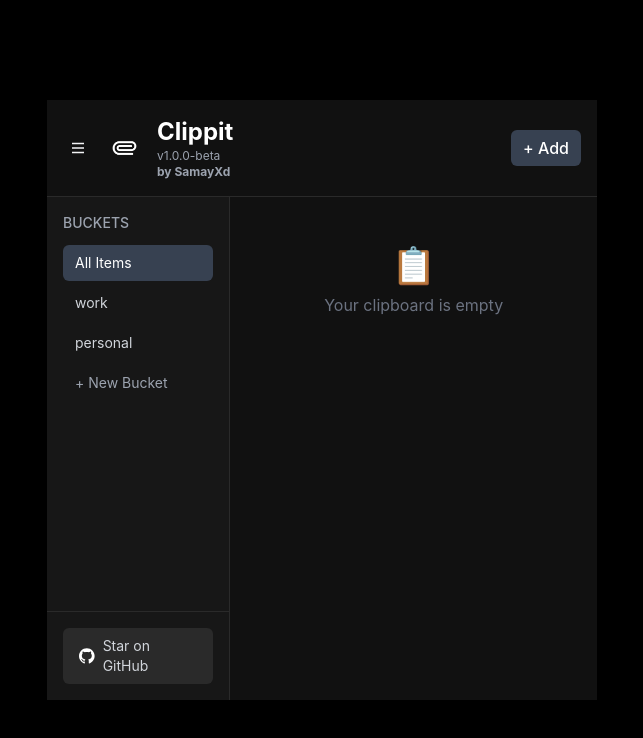
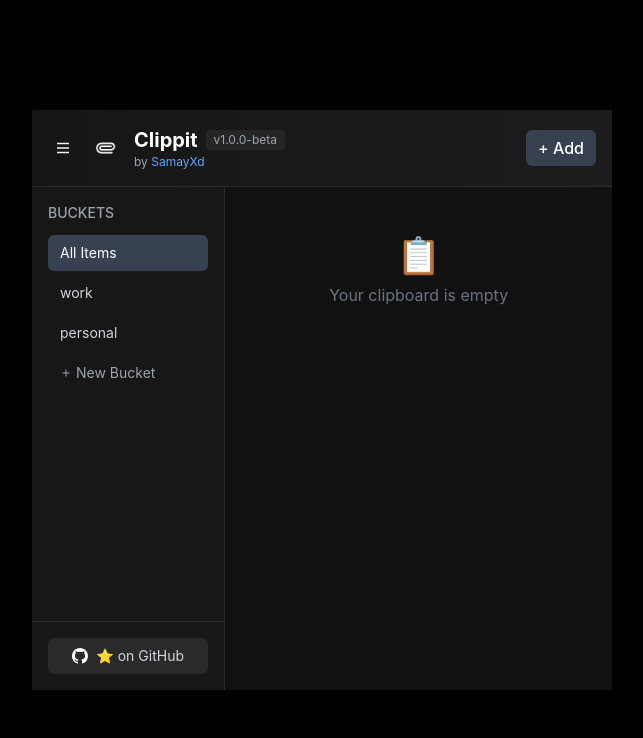
Before and after one commit to SamayXD/Clippit, a React (Vite) app: page / in a window 1280 px wide. Shown: the top 738 px of the page, without its empty margins (318-961 px from the left). Built offline with nearby package versions, Linux system fonts and the light colour scheme.

Commit message:
Prod checkist done

```diff
--- a/src/App.jsx
+++ b/src/App.jsx
@@ -298,12 +298,12 @@
   }
 
   return (
-    <div className="w-[550px] h-[600px] flex flex-col bg-[#111111] text-gray-100 overflow-hidden">
-      <div className="flex justify-between items-center p-4 border-b border-[#2A2A2A]">
+    <div className="w-[580px] h-[580px] flex flex-col bg-[#111111] text-gray-100 overflow-hidden">
+      <div className="flex justify-between items-center p-4 border-b border-[#2A2A2A] bg-gradient-to-r from-[#161616] to-[#1D1D1D]">
         <div className="flex items-center">
           <button
             onClick={() => setSidebarHidden(!sidebarHidden)}
-            className="mr-3 p-1.5 rounded-md hover:bg-[#333] transition-colors"
+            className="mr-3 p-1.5 rounded-md hover:bg-[#333] transition-all duration-200"
             title={sidebarHidden ? "Show sidebar" : "Hide sidebar"}
           >
             <svg width="18" height="18" viewBox="0 0 24 24" fill="none" stroke="currentColor" strokeWidth="2">
@@ -314,14 +314,16 @@
               )}
             </svg>
           </button>
-          <div>
-            <h1 className="text-2xl font-bold text-white flex items-center gap-3">
-              <img src="/clippit_icon_nbg.png" alt="Clippit" className="w-10 h-10" />
-              <div className="flex flex-col">
-                Clippit <span className="text-xs text-gray-400 font-normal">v1.0.0-beta</span>
-                <span className="text-xs text-gray-400">by SamayXd</span>
+          <div className="flex items-center">
+            <img src="/clippit_icon_nbg.png" alt="Clippit" className="w-8 h-8 mr-3" />
+            <div>
+              <h1 className="text-xl font-bold text-white flex items-center">
+                Clippit <span className="ml-2 text-xs font-normal text-gray-400 bg-[#252525] px-2 py-0.5 rounded">v1.0.0-beta</span>
+              </h1>
+              <div className="text-xs text-gray-400">
+                by <a href="https://github.com/SamayXd" className="text-blue-400 hover:underline hover:text-blue-300" target="_blank" rel="noopener noreferrer">SamayXd</a>
               </div>
-            </h1>
+            </div>
           </div>
         </div>
         <button
@@ -391,9 +393,12 @@
                     setNewBucket('');
                     setShowBucketForm(true);
                   }}
-                  className="w-full text-left px-3 py-2 rounded-md text-sm text-gray-400 hover:text-gray-300 transition-colors"
+                  className="w-full text-left px-3 py-2 rounded-md text-sm text-gray-400 hover:text-gray-300 hover:bg-[#252525] transition-all duration-200 flex items-center"
                 >
-                  + New Bucket
+                  <svg className="mr-1" width="12" height="12" viewBox="0 0 24 24" fill="none" stroke="currentColor" strokeWidth="2">
+                    <path d="M12 5v14M5 12h14"></path>
+                  </svg>
+                  New Bucket
                 </button>
               </div>
             </div>
@@ -408,7 +413,7 @@
                 <svg width="16" height="16" viewBox="0 0 24 24" fill="currentColor" className="text-white">
                   <path d="M12 0c-6.626 0-12 5.373-12 12 0 5.302 3.438 9.8 8.207 11.387.599.111.793-.261.793-.577v-2.234c-3.338.726-4.033-1.416-4.033-1.416-.546-1.387-1.333-1.756-1.333-1.756-1.089-.745.083-.729.083-.729 1.205.084 1.839 1.237 1.839 1.237 1.07 1.834 2.807 1.304 3.492.997.107-.775.418-1.305.762-1.604-2.665-.305-5.467-1.334-5.467-5.931 0-1.311.469-2.381 1.236-3.221-.124-.303-.535-1.524.117-3.176 0 0 1.008-.322 3.301 1.23.957-.266 1.983-.399 3.003-.404 1.02.005 2.047.138 3.006.404 2.291-1.552 3.297-1.23 3.297-1.23.653 1.653.242 2.874.118 3.176.77.84 1.235 1.911 1.235 3.221 0 4.609-2.807 5.624-5.479 5.921.43.372.823 1.102.823 2.222v3.293c0 .319.192.694.801.576 4.765-1.589 8.199-6.086 8.199-11.386 0-6.627-5.373-12-12-12z" />
                 </svg>
-                Star on GitHub
+                ⭐ on GitHub
               </a>
             </div>
           </div>
@@ -454,8 +459,11 @@
                   </div>
 
                   {copiedId === item.id && (
-                    <div className="absolute inset-0 bg-gray-500/20 rounded-lg flex items-center justify-center backdrop-blur-sm">
-                      <span className="text-white font-medium">
+                    <div className="absolute inset-0 bg-green-500/20 rounded-lg flex items-center justify-center backdrop-blur-sm animate-fadeIn">
+                      <span className="text-white font-medium flex items-center">
+                        <svg className="mr-1 text-green-400" width="16" height="16" viewBox="0 0 24 24" fill="none" stroke="currentColor" strokeWidth="2">
+                          <polyline points="20 6 9 17 4 12"></polyline>
+                        </svg>
                         Copied!
                       </span>
                     </div>
@@ -473,7 +481,7 @@
                       ))}
                     </div>
                   )}
-                  <div className="absolute top-2 right-2 flex space-x-1 opacity-0 group-hover:opacity-100 transition-opacity">
+                  <div className="absolute top-2 right-2 flex space-x-1 opacity-0 group-hover:opacity-100 transition-all duration-300 transform group-hover:translate-y-0 translate-y-1">
                     {isLikelyUrl(item.content) && (
                       <button
                         onClick={(e) => openLink(item.content, e)}
@@ -526,8 +534,22 @@
             className="bg-[#1A1A1A] p-6 rounded-lg w-96 shadow-xl animate-slideIn"
             onClick={(e) => e.stopPropagation()}
           >
-            <h2 className="text-lg font-semibold mb-4 text-white">
-              {editingItem ? 'Edit Item' : 'Add New Item'}
+            <h2 className="text-lg font-semibold mb-4 text-white flex items-center">
+              {editingItem ?
+                <>
+                  <svg className="mr-2" width="18" height="18" viewBox="0 0 24 24" fill="none" stroke="currentColor" strokeWidth="2">
+                    <path d="M11 4H4a2 2 0 0 0-2 2v14a2 2 0 0 0 2 2h14a2 2 0 0 0 2-2v-7"></path>
+                    <path d="M18.5 2.5a2.121 2.121 0 0 1 3 3L12 15l-4 1 1-4 9.5-9.5z"></path>
+                  </svg>
+                  Edit Item
+                </> :
+                <>
+                  <svg className="mr-2" width="18" height="18" viewBox="0 0 24 24" fill="none" stroke="currentColor" strokeWidth="2">
+                    <path d="M12 5v14M5 12h14"></path>
+                  </svg>
+                  Add New Item
+                </>
+              }
             </h2>
             <form onSubmit={handleSubmit} className="space-y-4">
               <div>
@@ -558,7 +580,7 @@
                       key={bucket}
                       type="button"
                       onClick={() => toggleBucketSelection(bucket)}
-                      className={`px-2 py-1 text-xs rounded-full transition-colors ${newItem.buckets.includes(bucket)
+                      className={`px-2 py-1 text-xs rounded-full transition-all duration-200 ${newItem.buckets.includes(bucket)
                         ? 'bg-gray-700 text-white'
                         : 'bg-[#252525] text-gray-400 hover:bg-[#333333]'
                         }`}
@@ -600,7 +622,7 @@
               <div className="flex gap-2 pt-2">
                 <button
                   type="submit"
-                  className="flex-1 bg-gray-700 hover:bg-gray-600 text-white py-2 rounded-md transition-colors font-medium"
+                  className="flex-1 bg-gray-700 hover:bg-gray-600 text-white py-2 rounded-md transition-all duration-200 ease-in-out hover:shadow-md transform hover:scale-[1.02] font-medium"
                 >
                   {editingItem ? 'Save Changes' : 'Add Item'}
                 </button>
@@ -611,7 +633,7 @@
                     setEditingItem(null)
                     setShowNewBucketField(false)
                   }}
-                  className="px-4 py-2 hover:bg-[#333333] text-gray-300 rounded-md transition-colors"
+                  className="px-4 py-2 hover:bg-[#333333] text-gray-300 rounded-md transition-all duration-200"
                 >
                   Cancel
                 </button>
@@ -632,8 +654,24 @@
             className="bg-[#1A1A1A] p-6 rounded-lg w-80 shadow-xl animate-slideIn"
             onClick={(e) => e.stopPropagation()}
           >
-            <h2 className="text-lg font-semibold mb-4 text-white">
-              {editingBucket ? 'Edit Bucket' : 'Add New Bucket'}
+            <h2 className="text-lg font-semibold mb-4 text-white flex items-center">
+              {editingBucket ?
+                <>
+                  <svg className="mr-2" width="18" height="18" viewBox="0 0 24 24" fill="none" stroke="currentColor" strokeWidth="2">
+                    <path d="M11 4H4a2 2 0 0 0-2 2v14a2 2 0 0 0 2 2h14a2 2 0 0 0 2-2v-7"></path>
+                    <path d="M18.5 2.5a2.121 2.121 0 0 1 3 3L12 15l-4 1 1-4 9.5-9.5z"></path>
+                  </svg>
+                  Edit Bucket
+                </> :
+                <>
+                  <svg className="mr-2" width="18" height="18" viewBox="0 0 24 24" fill="none" stroke="currentColor" strokeWidth="2">
+                    <path d="M19 11H5a2 2 0 00-2 2v6a2 2 0 002 2h14a2 2 0 002-2v-6a2 2 0 00-2-2z"></path>
+                    <path d="M17 7l-5-5-5 5"></path>
+                    <line x1="12" y1="2" x2="12" y2="15"></line>
+                  </svg>
+                  Add New Bucket
+                </>
+              }
             </h2>
             <form onSubmit={handleBucketSubmit} className="space-y-4">
               <div>
@@ -649,7 +687,7 @@
               <div className="flex gap-2 pt-2">
                 <button
                   type="submit"
-                  className="flex-1 bg-gray-700 hover:bg-gray-600 text-white py-2 rounded-md transition-colors font-medium"
+                  className="flex-1 bg-gray-700 hover:bg-gray-600 text-white py-2 rounded-md transition-all duration-200 ease-in-out hover:shadow-md transform hover:scale-[1.02] font-medium"
                 >
                   {editingBucket ? 'Save Changes' : 'Add Bucket'}
                 </button>
@@ -659,7 +697,7 @@
                     setShowBucketForm(false);
                     setEditingBucket(null);
                   }}
-                  className="px-4 py-2 hover:bg-[#333333] text-gray-300 rounded-md transition-colors"
+                  className="px-4 py-2 hover:bg-[#333333] text-gray-300 rounded-md transition-all duration-200"
                 >
                   Cancel
                 </button>
@@ -679,7 +717,15 @@
             className="bg-[#1A1A1A] p-6 rounded-lg w-80 shadow-xl animate-slideIn"
             onClick={(e) => e.stopPropagation()}
           >
-            <h2 className="text-lg font-semibold mb-4 text-white">Confirm Delete</h2>
+            <h2 className="text-lg font-semibold mb-4 text-white flex items-center">
+              <svg className="mr-2 text-red-500" width="18" height="18" viewBox="0 0 24 24" fill="none" stroke="currentColor" strokeWidth="2">
+                <polyline points="3 6 5 6 21 6"></polyline>
+                <path d="M19 6v14a2 2 0 01-2 2H7a2 2 0 01-2-2V6m3 0V4a2 2 0 012-2h4a2 2 0 012 2v2"></path>
+                <line x1="10" y1="11" x2="10" y2="17"></line>
+                <line x1="14" y1="11" x2="14" y2="17"></line>
+              </svg>
+              Confirm Delete
+            </h2>
             <p className="text-gray-300 mb-6">
               {itemToDelete
                 ? "Are you sure you want to delete this item?"
@@ -688,13 +734,13 @@
             <div className="flex gap-2 pt-2">
               <button
                 onClick={confirmDelete}
-                className="flex-1 bg-red-600 hover:bg-red-700 text-white py-2 rounded-md transition-colors font-medium"
+                className="flex-1 bg-red-600 hover:bg-red-700 text-white py-2 rounded-md transition-all duration-200 ease-in-out hover:shadow-md transform hover:scale-[1.02] font-medium"
               >
                 Delete
               </button>
               <button
                 onClick={cancelDelete}
-                className="flex-1 px-4 py-2 hover:bg-[#333333] text-gray-300 rounded-md transition-colors"
+                className="flex-1 px-4 py-2 hover:bg-[#333333] text-gray-300 rounded-md transition-all duration-200"
               >
                 Cancel
               </button>
--- a/src/index.css
+++ b/src/index.css
@@ -1,6 +1,9 @@
 @tailwind base;
 @tailwind components;
 @tailwind utilities;
+
+/* Import Montserrat font */
+@import url("https://fonts.googleapis.com/css2?family=Montserrat:wght@400;500;600;700&display=swap");
 
 /* Custom scrollbar styling */
 ::-webkit-scrollbar {
@@ -27,12 +30,12 @@
   padding: 0;
   height: 100%;
   width: 100%;
+  font-family: "Montserrat", -apple-system, BlinkMacSystemFont, "Segoe UI",
+    "Roboto", "Oxygen", "Ubuntu", "Cantarell", "Fira Sans", "Droid Sans",
+    "Helvetica Neue", sans-serif;
 }
 
 body {
-  font-family: -apple-system, BlinkMacSystemFont, "Segoe UI", "Roboto", "Oxygen",
-    "Ubuntu", "Cantarell", "Fira Sans", "Droid Sans", "Helvetica Neue",
-    sans-serif;
   -webkit-font-smoothing: antialiased;
   -moz-osx-font-smoothing: grayscale;
 }
```
